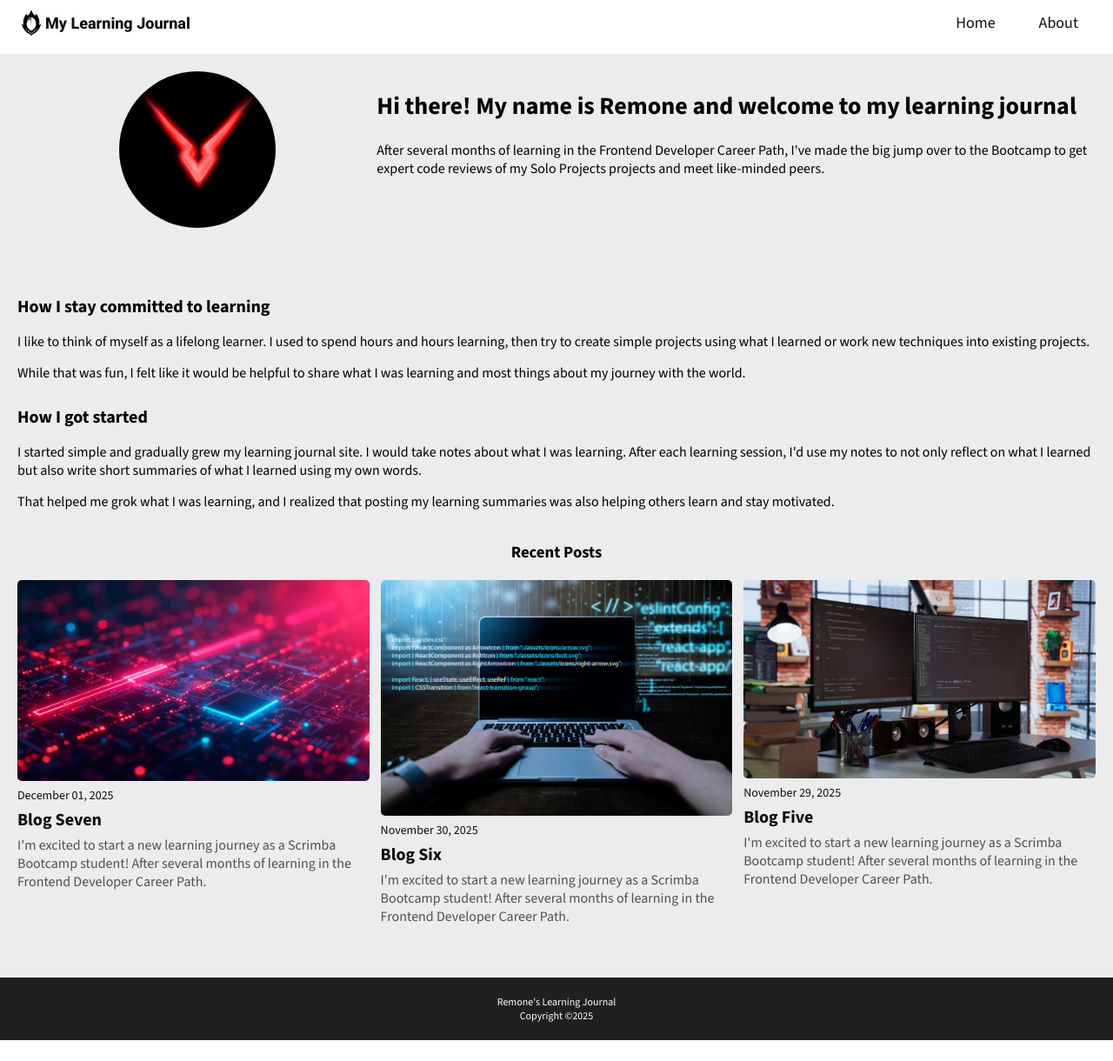
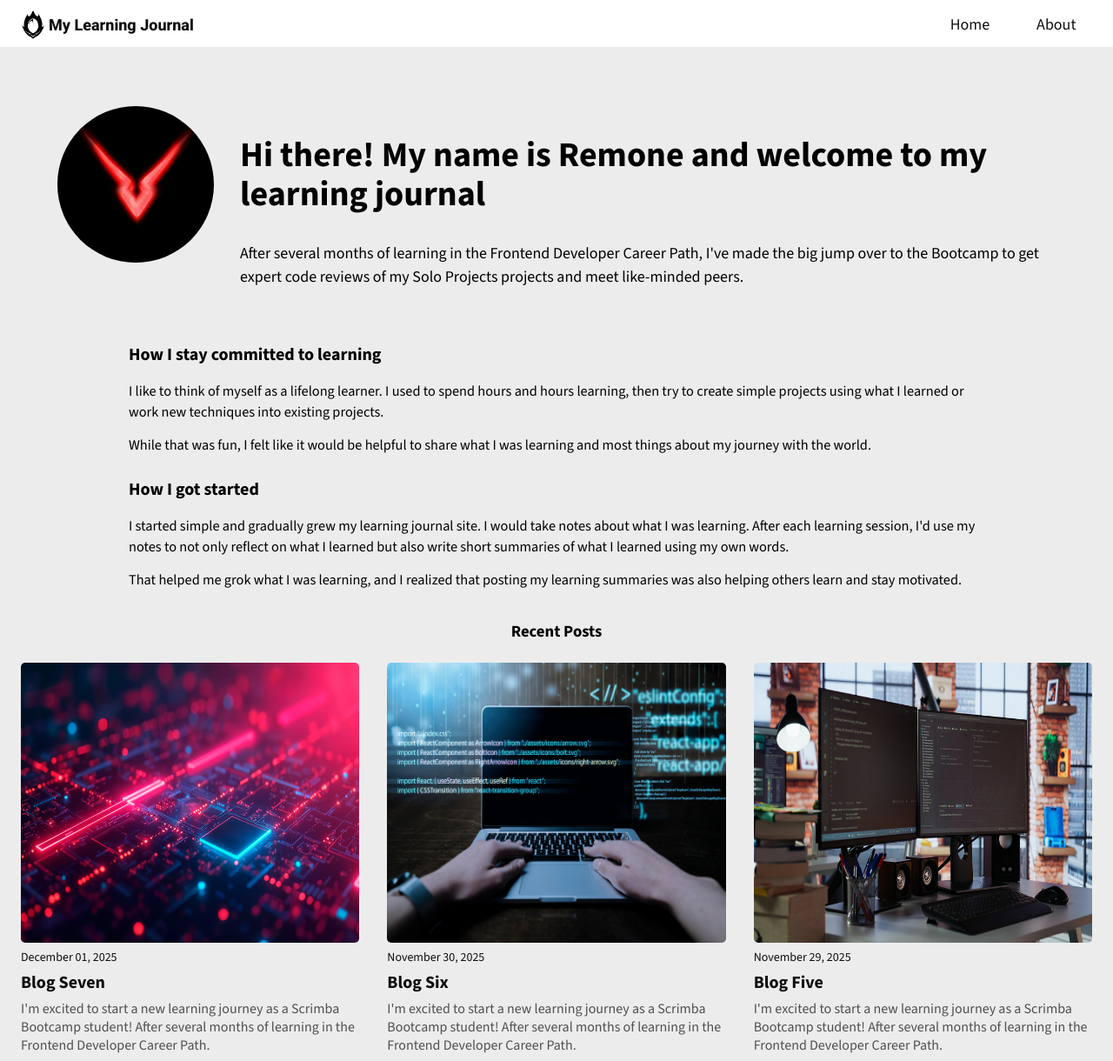
Before and after one commit to remoneteleporta/journal-blog, a plain HTML site: page about/index.html in a window 1280 px wide. Shown: the top 1220 px of the page at 87% size. Before the commit the page ends 1196 px from the top, so only its background shows below. Drawn offline with nearby package versions, Linux system fonts and the light colour scheme.

Commit message:
about css grid modification

```diff
--- a/css/about.css
+++ b/css/about.css
@@ -1,7 +1,11 @@
-body{
+html, body{
 margin: 0;
 font-family: "Source Sans 3", sans-serif;
 height: 100vh;
+}
+
+*, *::before, *::after {
+    box-sizing: border-box;
 }
 
 /* Top Nav */
@@ -15,51 +19,57 @@ nav, nav a, #nav-links{
 }
 
 nav{
-    padding: 10px 20px 20px;
+    padding: 0.625em 1.25em 0.5em;
+    background-color: white;
 }
 
 .logo{
     font-family: "Roboto", sans-serif;
-    font-size: 18px;
+    font-size: 1.125em;
     font-weight: 800;
 }
 
 #logo-icon{
-    width: 32px;
-    height: 32px;
+    width: 2em;
+    height: 2em;
 }
 
 #nav-links{
-    padding: 0 20px;
-    gap: 50px;
-    font-size: 18px;
+    padding: 0 1.25em;
+    gap: 3em;
+    font-size: 1.125em;
 }
 
 /* Main Content Section */
 
 main, #recent-posts{
-    padding: 20px 20px;
+    padding: 1.25em 1.25em;
 }
 
 #author-img{
-width: 180px;
-height: 180px;
-border-radius: 50%;
+width: 11.25em;
+height: 11.25em;
+border-radius: 55%;
 display: block;
 margin: auto;
 }
 
 h1{
-    font-size: 28px;
-    line-height: 34px;
+    font-size: 1.5em;
+    line-height: 1.125em;
 }
 
 main h2{
-     font-size: 20px;
+     font-size: 1.25em;
 }
 
 main p{
-    padding-bottom: 10px;
+    font-size: 1.02em;
+    line-height: 1.5em;
+}
+
+main p{
+    padding-bottom: 0.5em;
 }
 
 /* Recent Posts */
@@ -69,10 +79,17 @@ aside h3{
     margin: 0;
 }
 
+#recent-posts{
+    display: grid;
+    grid-column: 1fr ;
+    gap: 1.5em;
+    padding: 1.5em;
+    grid-template-columns: repeat(auto-fit, minmax(240px, 1fr))
+}
+
 .recent-post-carousel{
     text-align: left;
     cursor: pointer;
-    margin-bottom: 35px;
 }
 
 .recent-post-carousel img{
@@ -86,15 +103,15 @@ aside h3{
 }
 
 .recent-post-carousel h4, p{
-    margin: 5px 0;
+    margin: 0.3125em 0;
 }
 
 .recent-post-carousel time{
-    font-size: 14px;
+    font-size: 0.875em;
 }
 
 .recent-post-carousel h4{
-    font-size: 20px;
+    font-size: 1.25em;
 }
 
 .recent-post-carousel p{
@@ -106,8 +123,8 @@ footer{
     background-color: #202020;
     color: white;
     text-align: center;
-    padding: 20px;
-    font-size: 12px;
+    padding: 1.25em;
+    font-size: 0.75em;
 }
 footer p{
     margin: 0;
@@ -124,26 +141,56 @@ footer p{
 
 @media (min-width: 550px) {
 
-    main, aside {
+    body{
         background-color: #ECECEC;
     }
 
     #author{
+        margin: 3em 1em;
+    }
+
+    #author{
         display: grid;
-        grid-template: repeat(3, 5em)/repeat(3, 1fr);
+        grid-template: repeat(2,7em)/15em 1fr 1fr;
     }
 
     #author div{
         grid-column: span 2;
     }
 
+    .recent-post-carousel img{
+        height: 8em;
+       }
+
     #recent-posts{
         display: grid;
         grid-template-columns: repeat(3, 1fr);
-        column-gap: .8em;
+        column-gap: 2em;
+        place-items: center;
     }
 
     .recent-post-carousel{
         grid-column: span 1;
     }
+
+    @media (min-width: 799px){
+
+       h1{
+        font-size: 2.5em;
+       }
+
+       #author p{
+        font-size: 1.125em;
+       }
+
+       #about-author-section{
+          margin: 0 8em;
+       }
+
+       .recent-post-carousel img{
+        height: 20.125rem;
+       }
+
+    }
+
 }
```
